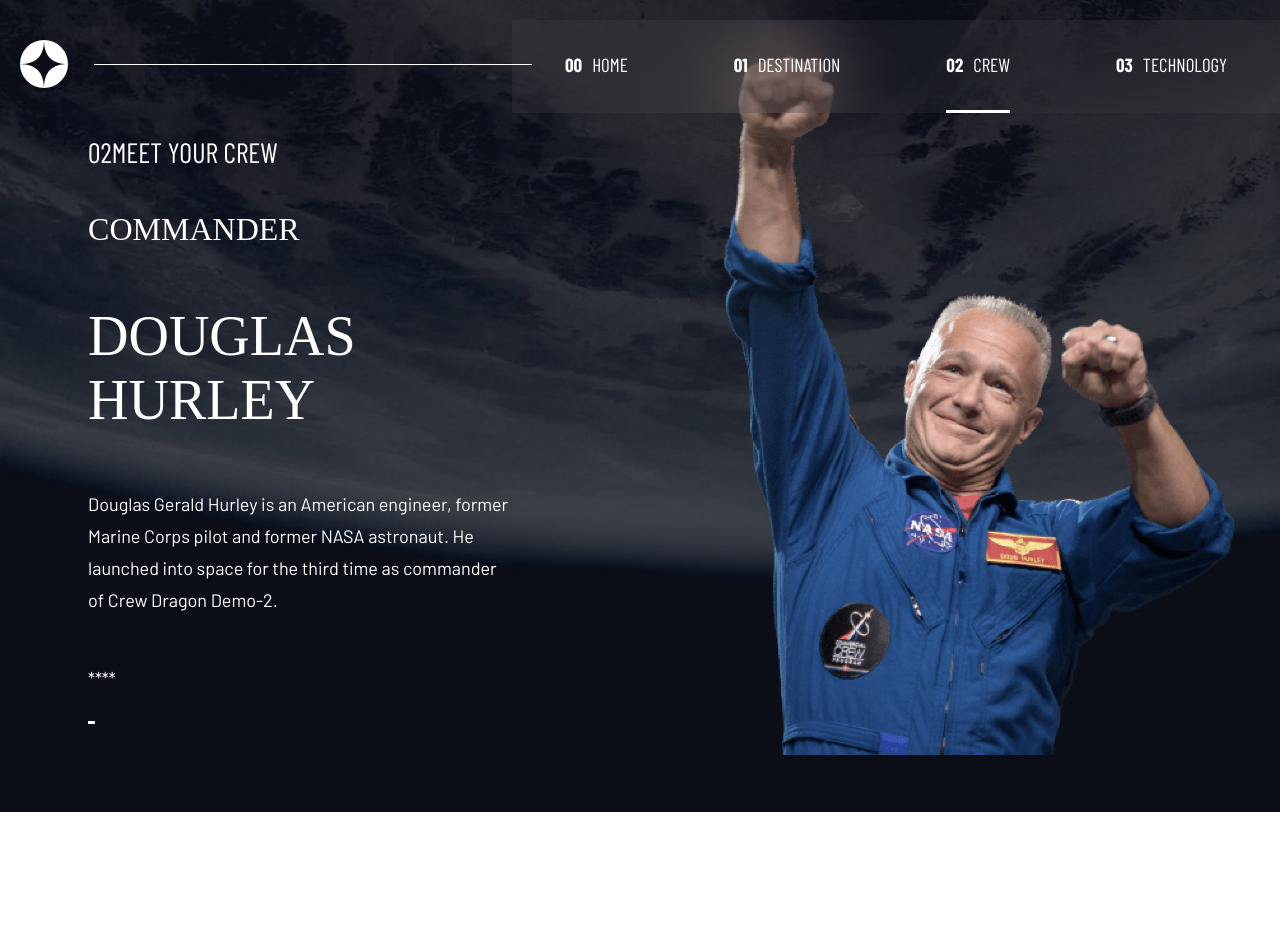
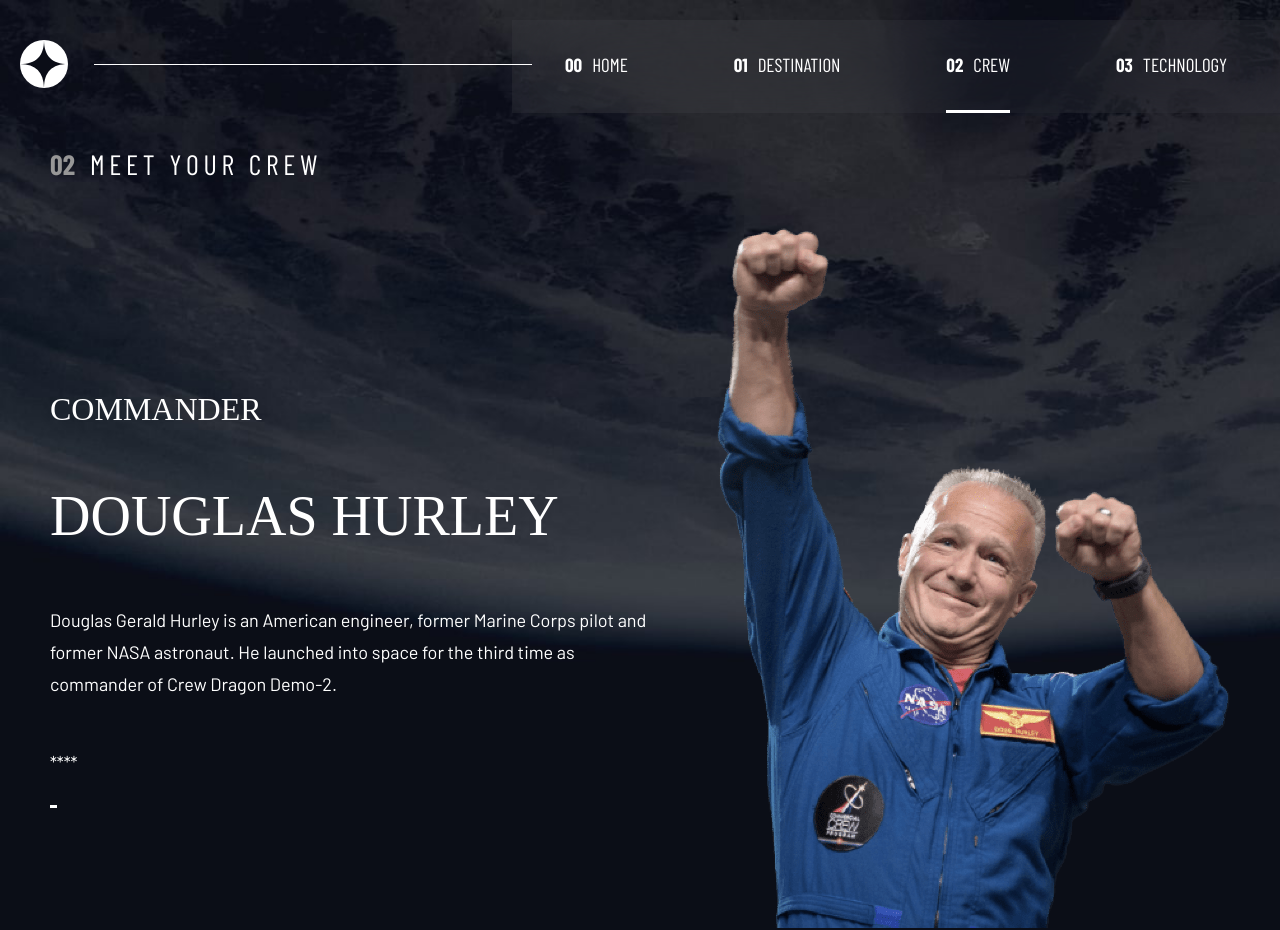
Before and after one commit to Margaretka15/space_project, a React (Create React App) app: page /crew in a window 1280 px wide. Before the commit the page ends 812 px from the top, so only its background shows below. Built offline with nearby package versions, Linux system fonts and the light colour scheme; a web font is replaced by a local one.

Commit message:
Add component Step and minor CSS changes.

```diff
--- a/src/App.scss
+++ b/src/App.scss
@@ -2,7 +2,10 @@
 
 .page {
   min-height: 100vh;
-  padding: 1%;
+  //padding: 1%;
   background-size: cover;
+  padding-top: 10rem;
+  padding-left: 5rem;
+
 
 }
--- /dev/null
+++ b/src/layout/Navigation/Step.scss
@@ -0,0 +1,17 @@
+@import "src/style/base/variables";
+.step {
+
+
+
+  &__title {
+    font-weight: normal;
+    color: $white;
+    letter-spacing: 4.72px;
+  }
+
+  &__number {
+    margin-right: 1.5rem;
+    color: $light-grey;
+    font-weight: bold;
+  }
+}
--- a/src/layout/Navigation/Step.tsx
+++ b/src/layout/Navigation/Step.tsx
@@ -1,4 +1,5 @@
 import React from "react";
+import "./Step.scss";
 
 type Props = {
     stepNumber: number;
@@ -7,10 +8,10 @@ type Props = {
 
 function Step({stepNumber, label}: Props) {
     return (
-        <div>
-            <h5 className="technology__title technology__title--small">
-                <span>0{stepNumber}</span>
-                {label}
+        <div className="step">
+            <h5>
+                <span className="step__number">0{stepNumber}</span>
+                <span className="step__title">{label}</span>
             </h5>
         </div>
     )
--- a/src/pages/Crew/Crew.tsx
+++ b/src/pages/Crew/Crew.tsx
@@ -1,9 +1,8 @@
 import React, {useEffect, useState} from "react";
 import './Crew.scss';
-import {IDestination} from "../Destination/interfaces";
 import getData from "../../services/getData/getData";
 import {Navbar} from "../../layout/Navigation";
-import DestinationDetails from "../Destination/DestinationDetails";
+import Step from "../../layout/Navigation/Step";
 
 interface ICrewMember {
     name: "string";
@@ -28,11 +27,12 @@ function Crew() {
         getData("crew", handleData);
     }, [])
 
+    return (
+        <div className="crew page">
+            <Step stepNumber={2} label="Meet your crew"/>
 
-    return (
-        <div className="crew page container--two-columns">
+            <div className="container--two-columns">
                 <div className="left-column">
-                <h5 className="crew__title crew__title--small"><span>02</span>Meet your crew</h5>
 
                     {!isLoading && <>
                       <h4>{members[activeMemberID].role}</h4>
@@ -46,24 +46,17 @@ function Crew() {
                                   onClick={() => {
                                       setActiveMemberID(index);
                                   }}>*</button>))}
-
                       </Navbar>
-
                     </>}
 
                 </div>
                 <div className="right-column">
                     <div>
-
-
-
                         {!isLoading &&
                         <img src={members[activeMemberID].images.png} alt=""/>}
-
-
+                    </div>
 
                 </div>
-
             </div>
         </div>
 
--- a/src/pages/Destination/Destination.tsx
+++ b/src/pages/Destination/Destination.tsx
@@ -6,6 +6,7 @@ import getData from "../../services/getData/getData";
 
 import {IDestination} from "./interfaces";
 import Loader from "../../components/shared/Loader/Loader";
+import Step from "../../layout/Navigation/Step";
 
 function Destination() {
 
@@ -23,11 +24,15 @@ function Destination() {
 
 
     return (
-        <div className="destination page container--two-columns">
+        <div className="destination page">
+            <Step stepNumber={1} label="Pick your destination"/>
+
+            <div className="container--two-columns">
+
                 <div className="left-column">
-                <h5 className="destination__title destination__title--small"> <span>01</span>Pick your destination</h5>
 
-                {!isLoading && <img src={`./assets/destination/image-${destinations[activeDestinationID].name}.png`} alt=""/>}
+                    {!isLoading &&
+                    <img src={`./assets/destination/image-${destinations[activeDestinationID].name}.png`} alt=""/>}
 
 
                 </div>
@@ -36,7 +41,8 @@ function Destination() {
                         <Navbar type="">
                             {/*to do: check if destinations.length > 0 before rendering (show loader)*/}
                             {destinations.map((d, index) => (
-                                <button className={activeDestinationID === index ? "navbar__link navbar__link--active" : "navbar__link"}
+                                <button
+                                    className={activeDestinationID === index ? "navbar__link navbar__link--active" : "navbar__link"}
                                     onClick={() => {
                                         setActiveDestinationID(index);
                                     }}>0{index} {d.name} </button>))}
@@ -49,6 +55,8 @@ function Destination() {
 
                 </div>
             </div>
+        </div>
+
 
     )
 }
--- a/src/pages/Technology/Technology.scss
+++ b/src/pages/Technology/Technology.scss
@@ -2,8 +2,6 @@
 
 .technology {
 
-  padding-top: 10rem;
-  padding-left: 5rem;
 
 
   &__title {
@@ -36,6 +34,8 @@
     height: fit-content;
     align-self: center;
 
+    margin-right: 5rem;
+
 
   }
 
--- a/src/style/layout/_main.scss
+++ b/src/style/layout/_main.scss
@@ -10,8 +10,9 @@
   }
 
   .left-column {
-    padding: 6%;
-    width: 45vw;
+    //padding: 6%;
+    width: 100%;
+    flex-grow: 1;
 
   }
 
@@ -20,6 +21,7 @@
     flex-direction: column;
     //justify-content: center;
     align-items: center;
-    width: 45vw;
+    width: 100%;
+    flex-grow: 1;
   }
 }
```
Lines whose indentation alone changed are shown as unchanged.
